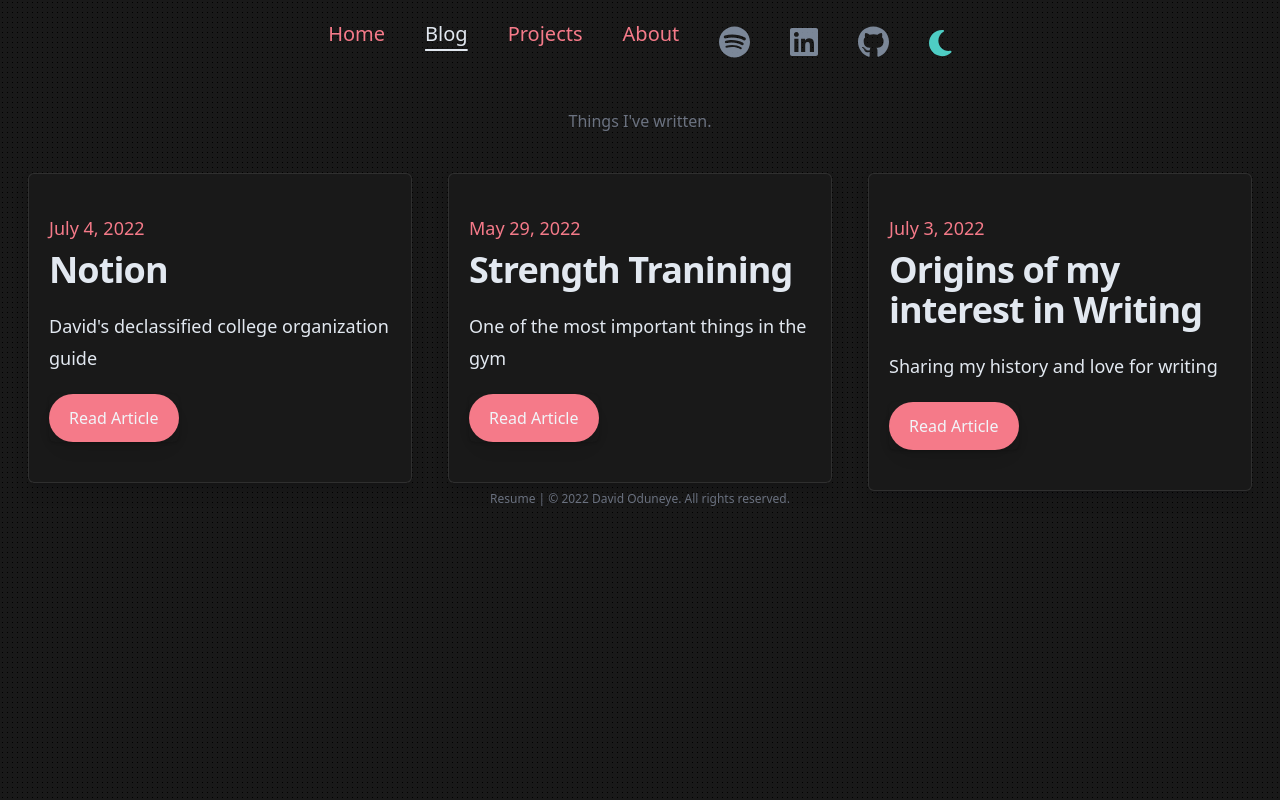
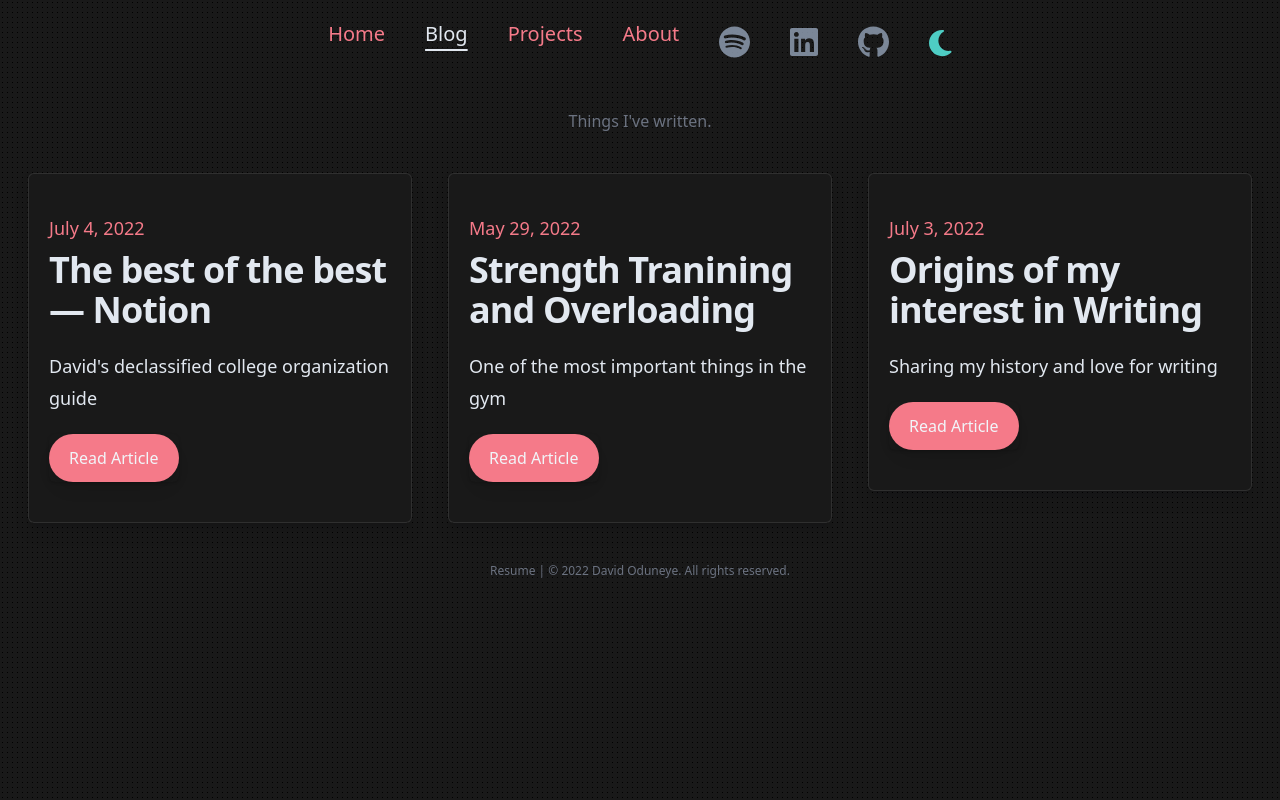
Before and after one commit to DOOduneye/portfolio, a Next.js app: page /posts in a window 1280 px wide. Built offline with nearby package versions, Linux system fonts and the light colour scheme.

Commit message:
fix: footer styling

```diff
--- a/components/Footer.js
+++ b/components/Footer.js
@@ -17,7 +17,7 @@ const LinkSpan = tw.span`
 const Footer = () => {
     return (
         <FooterContainer>
-            <P>
+            <P className="my-10">
                 <Link href="/code-of-conduct">
                     {/* <LinkSpan>Code of Conduct</LinkSpan> */}
                 </Link>
--- a/content/posts/notion.mdx
+++ b/content/posts/notion.mdx
@@ -1,5 +1,5 @@
 ---
-title: "Notion"
+title: "The best of the best — Notion"
 date: "July 4, 2022"
 description: "David's declassified college organization guide"
 ---
--- a/content/posts/progressive-overload.mdx
+++ b/content/posts/progressive-overload.mdx
@@ -1,5 +1,5 @@
 ---
-title: "Strength Tranining"
+title: "Strength Tranining and Overloading"
 date: "May 29, 2022"
 description: "One of the most important things in the gym"
 ---
--- a/styles/styles.js
+++ b/styles/styles.js
@@ -58,7 +58,7 @@ export const FooterContainer = tw.div`
     justify-center
     items-center
     text-slate-100
-    pb-5
+    py-5
 `;
 
 
@@ -69,7 +69,7 @@ export const ContentContainer = tw.main`
     auto-row-max
     h-full
     w-full
-    mb-10
+
 `;
 
 export const MapPosts = tw.section`
```
